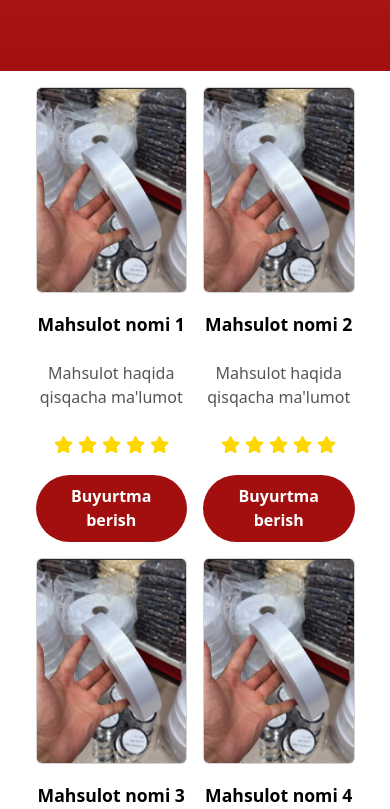
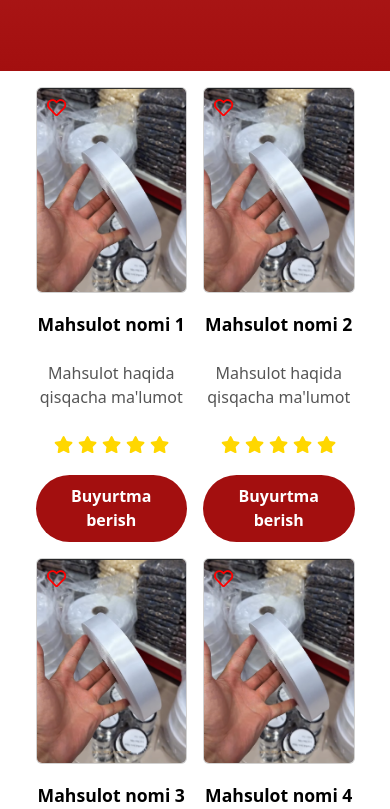
Before and after one commit to Xojiakbar-vscode/Tailor-React, a React (Vite) app: page / in a window 390 px wide. Shown: the part 1735-2544 px from the top of the page. Built offline with nearby package versions, Linux system fonts and the light colour scheme.

Commit message:
Tailorshop

```diff
--- a/src/components/ProductCard/ProductCard.css
+++ b/src/components/ProductCard/ProductCard.css
@@ -177,7 +177,9 @@
     grid-template-columns: repeat(auto-fill, minmax(160px, 1fr));
     gap: 1.5rem;
   }
-
+  .card .heart{
+    opacity: 1;
+  }
   .product-card h3 {
     font-size: 1.1rem;
   }
--- a/src/sotuv/CatalogModal/CatalogModal.css
+++ b/src/sotuv/CatalogModal/CatalogModal.css
@@ -1,11 +1,10 @@
 /* components/CatalogModal.css */
 .catalog-modal .modal-content {
   height: auto;
-  padding: 0;
 }
 .modal-header{
     width: 100%;
-    padding: 1rem 2.5rem;
+    padding: 1rem 5rem;
 
 }
 .catalog-modal-title {
--- a/src/sotuv/Swiper/Swiper.css
+++ b/src/sotuv/Swiper/Swiper.css
@@ -22,3 +22,10 @@
 .swiper-button-prev::after {
   font-size: 16px !important; /* Default juda katta bo'ladi */
 }
+@media (max-width: 480px) {
+  .swiper-button-next,
+.swiper-button-prev{
+  opacity: 0 !important;
+}
+
+}
```
